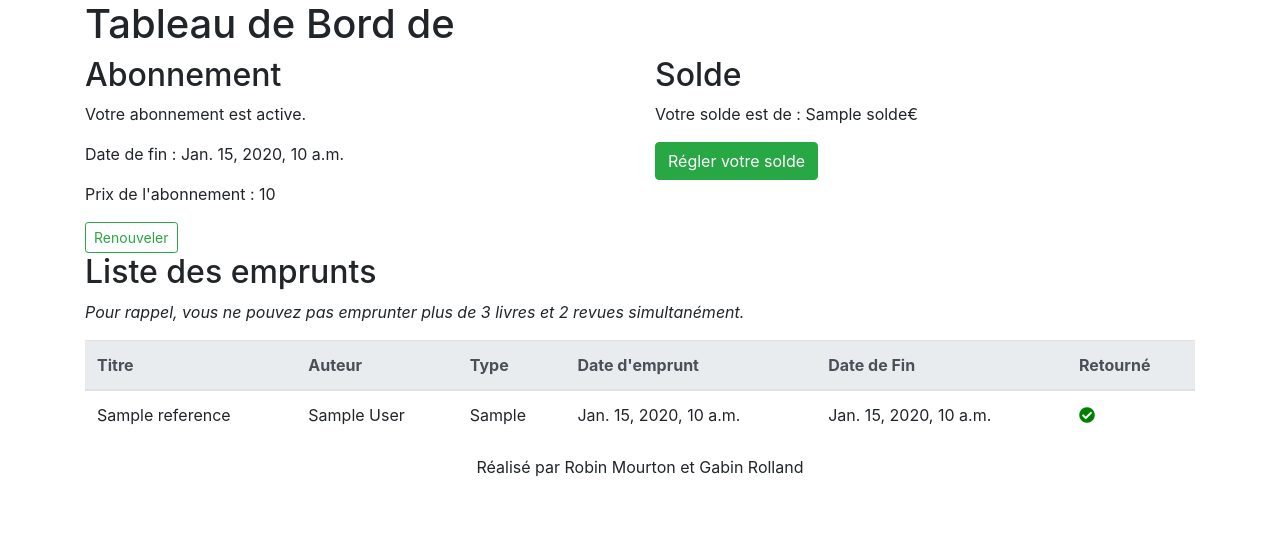
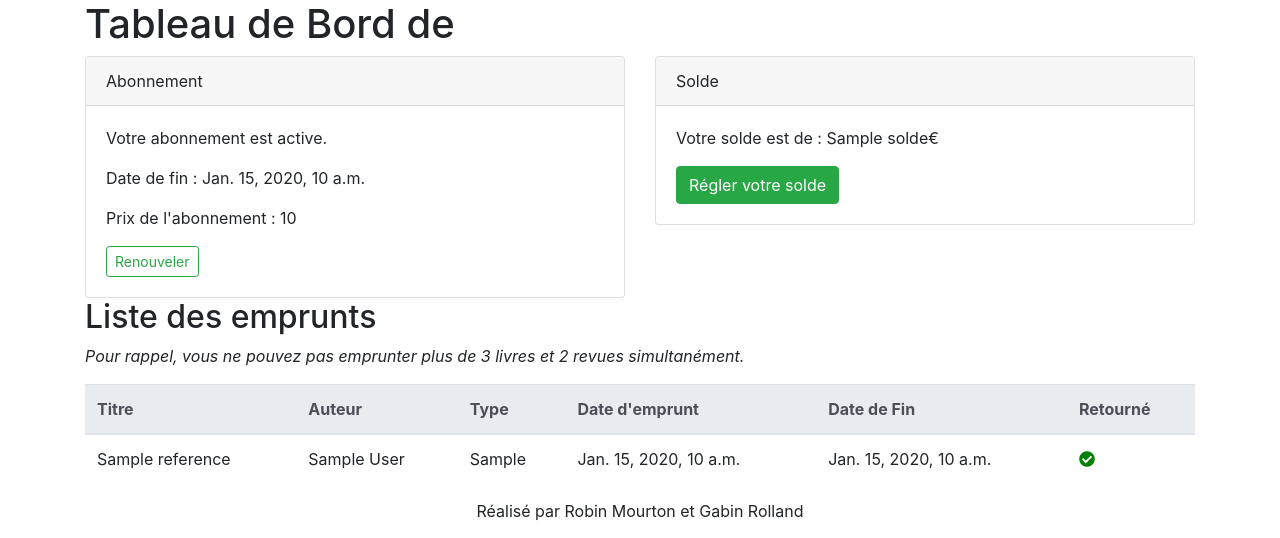
Before and after one commit to Gabsrol/library-ecl, a Django app: template bibliotheque_project/biblio/templates/biblio/board.html in a window 1280 px wide. Shown: the part 56-594 px from the top of the page. Run offline with Django 3.2, Linux system fonts and the light colour scheme; the template is opened without the code that fills it: most values are stand-ins (such as "Sample title", 1, 10 or a date in 2020); some libraries are stand-ins or nearby versions.

Commit message:
improve affichage

```diff
--- a/bibliotheque_project/biblio/templates/biblio/base.html
+++ b/bibliotheque_project/biblio/templates/biblio/base.html
@@ -84,6 +84,8 @@
     <script src="https://stackpath.bootstrapcdn.com/bootstrap/4.4.1/js/bootstrap.min.js" integrity="sha384-wfSDF2E50Y2D1uUdj0O3uMBJnjuUD4Ih7YwaYd1iqfktj0Uod8GCExl3Og8ifwB6" crossorigin="anonymous"></script>
 
 
+
+
   </body>
 
 </html>
--- a/bibliotheque_project/biblio/templates/biblio/board.html
+++ b/bibliotheque_project/biblio/templates/biblio/board.html
@@ -4,7 +4,9 @@
     <h1>Tableau de Bord de {{ user.first_name }} {{ user.last_name }}</h1>
     <div class="row">
         <div class="col">
-            <h2>Abonnement</h2>
+          <div class="card">
+            <div class="card-header">Abonnement</div>
+              <div class="card-body">
                 {% if sub_state is None %}
                     <p>Vous n'avez pas d'abonnement</p>
                     <a href="{% url 'biblio:subscribe'%}" class="btn btn-outline-success btn-sm" role="button">Souscrire</a>
@@ -14,10 +16,13 @@
                     <p>Prix de l'abonnement : {{price}}</p>
                     <a href="{% url 'biblio:subscribe'%}" class="btn btn-outline-success btn-sm" role="button">Renouveler</a>
                 {% endif %}
-
+              </div>
+          </div>
         </div>
         <div class="col">
-            <h2>Solde</h2>
+          <div class="card">
+            <div class="card-header">Solde</div>
+              <div class="card-body">
                 <p>Votre solde est de : {{solde}}€</p>
                 {% if solde is 0 %}
                 {% else %}
@@ -26,6 +31,8 @@
                     <button type="submit" class="btn btn-success">Régler votre solde</button>
                 </form>
                 {% endif %}
+            </div>
+          </div>
         </div>
     </div>
 
--- a/bibliotheque_project/biblio/views.py
+++ b/bibliotheque_project/biblio/views.py
@@ -57,7 +57,7 @@ def board(request):
         price = 'Gratuit'
 
     # get user borrowings
-    borrowings = Loan.objects.filter(user__email=user.email)
+    borrowings = Loan.objects.filter(user__email=user.email).order_by('beginning_date')
     not_returned_borrowings = Loan.objects.filter(user__email=user.email).filter(returned=False)
 
     if request.method == 'POST':
@@ -186,7 +186,7 @@ def subscribe(request):
 
         if Subscription.objects.filter(user__email=user.email).exists():
             subscription = Subscription.objects.get(user__email=user.email)
-            subscription.ending_date = datetime.date.today() + datetime.timedelta(weeks=52)
+            subscription.ending_date = max(datetime.date.today(),subscription.ending_date) + datetime.timedelta(weeks=52)
             subscription.save()
 
         else:
```
Lines whose indentation alone changed are shown as unchanged.
